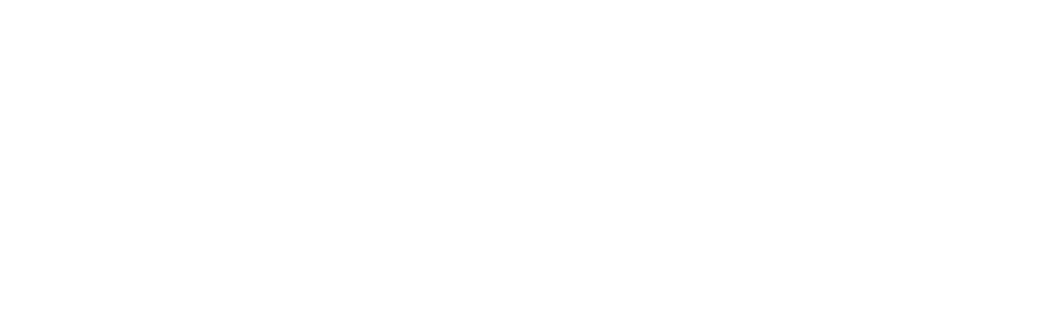
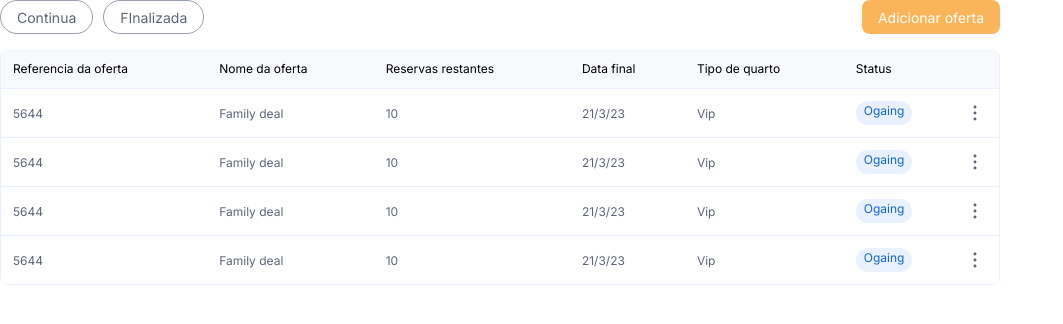
Before and after one commit to StayInn-O-Futuro-do-Gerenciamento/front-end, a React (Vite) app: page / in a window 1280 px wide. Shown: the top 324 px of the page, without its empty margins (0-1063 px from the left). Built offline with nearby package versions, Linux system fonts and the light colour scheme.

Commit message:
feat: component filter promotion

```diff
--- a/src/App.tsx
+++ b/src/App.tsx
@@ -1,5 +1,11 @@
+import { FilterPromotion } from "./components/componentFilterPromotion";
+
 function App() {
-  return <></>;
+  return (
+    <>
+      <FilterPromotion></FilterPromotion>
+    </>
+  );
 }
 
 export default App;
--- a/src/components/componentButton/style.ts
+++ b/src/components/componentButton/style.ts
@@ -66,6 +66,27 @@
           background-color: var(--grey-00);
           font-weight: var(--text-weight500);
         `;
+
+      case "filterButton":
+        return css`
+          padding: 7.5px 16px 7.5px 16px;
+          font-size: var(--font-size2);
+          border-radius: 100px;
+          border: 1.5px solid var(--grey-300);
+          color: var(--grey-600);
+          background-color: var(--grey-00);
+          font-weight: var(--text-weight500);
+        `;
+
+      case "buttonCreate":
+        return css`
+          padding: 7.5px 16px 7.5px 16px;
+          font-size: var(--font-size2);
+          border-radius: var(--border-radius);
+          color: var(--grey-00);
+          background-color: var(--orange-300);
+          font-weight: var(--text-weight500);
+        `;
     }
   }}
 `;
--- /dev/null
+++ b/src/components/componentFilterPromotion/index.tsx
@@ -0,0 +1,88 @@
+import { Button } from "../componentButton";
+import { StyledFilterPromotion } from "./style";
+import more from "../../assets/More.svg";
+
+export const FilterPromotion = () => {
+  return (
+    <StyledFilterPromotion>
+      <div className="containerContent">
+        <div className="buttonContainer">
+          <Button type="button" buttonVariation="filterButton">
+            Continua
+          </Button>
+          <Button type="button" buttonVariation="filterButton">
+            FInalizada
+          </Button>
+        </div>
+        <Button type="button" buttonVariation="buttonCreate">
+          Adicionar oferta
+        </Button>
+      </div>
+
+      <table>
+        <thead>
+          <tr>
+            <td>Referencia da oferta</td>
+            <td>Nome da oferta</td>
+            <td>Reservas restantes</td>
+            <td>Data final</td>
+            <td>Tipo de quarto</td>
+            <td>Status</td>
+          </tr>
+        </thead>
+        <tbody>
+          <tr>
+            <td>5644</td>
+            <td>Family deal</td>
+            <td>10</td>
+            <td>21/3/23</td>
+            <td>Vip</td>
+            <td className="statusColor">
+              <p>Ogaing</p>
+              <img src={more} />
+            </td>
+          </tr>
+        </tbody>
+        <tbody>
+          <tr>
+            <td>5644</td>
+            <td>Family deal</td>
+            <td>10</td>
+            <td>21/3/23</td>
+            <td>Vip</td>
+            <td className="statusColor">
+              <p>Ogaing</p>
+              <img src={more} />
+            </td>
+          </tr>
+        </tbody>
+        <tbody>
+          <tr>
+            <td>5644</td>
+            <td>Family deal</td>
+            <td>10</td>
+            <td>21/3/23</td>
+            <td>Vip</td>
+            <td className="statusColor">
+              <p>Ogaing</p>
+              <img src={more} />
+            </td>
+          </tr>
+        </tbody>
+        <tbody>
+          <tr>
+            <td>5644</td>
+            <td>Family deal</td>
+            <td>10</td>
+            <td>21/3/23</td>
+            <td>Vip</td>
+            <td className="statusColor">
+              <p>Ogaing</p>
+              <img src={more} />
+            </td>
+          </tr>
+        </tbody>
+      </table>
+    </StyledFilterPromotion>
+  );
+};
--- /dev/null
+++ b/src/components/componentFilterPromotion/style.ts
@@ -0,0 +1,57 @@
+import styled from "styled-components";
+
+export const StyledFilterPromotion = styled.div`
+  width: 1000px;
+  display: flex;
+  flex-direction: column;
+  gap: 15px;
+
+  .containerContent {
+    display: flex;
+    justify-content: space-between;
+    width: 100%;
+  }
+  .buttonContainer {
+    display: flex;
+    gap: 10px;
+  }
+
+  table {
+    border-collapse: separate;
+    border-spacing: 0;
+    width: 1000px;
+    font-family: var(--font-family-inter);
+    font-weight: var(--text-weight500);
+    border-radius: var(--border-radius);
+    border-right: 1px solid #e8f1fd;
+    border-left: 1px solid #e8f1fd;
+    overflow: hidden;
+  }
+
+  thead {
+    background-color: #f7f9fc;
+    /* border-top: 1px solid #e8f1fd; */
+  }
+  td {
+    font-size: 12px;
+    border-bottom: 1px solid #e8f1fd;
+    padding: 12px;
+  }
+
+  tbody {
+    font-size: var(--font-size2);
+    color: var(--grey-600);
+
+    .statusColor {
+      display: flex;
+      justify-content: space-between;
+      p {
+        border-radius: 16px;
+        color: var(--blue-600); /* Substitua isso pelo valor de cor desejado */
+        background-color: var(--blue-50);
+        width: max-content;
+        padding: 2px 8px 2px 8px;
+      }
+    }
+  }
+`;
```
